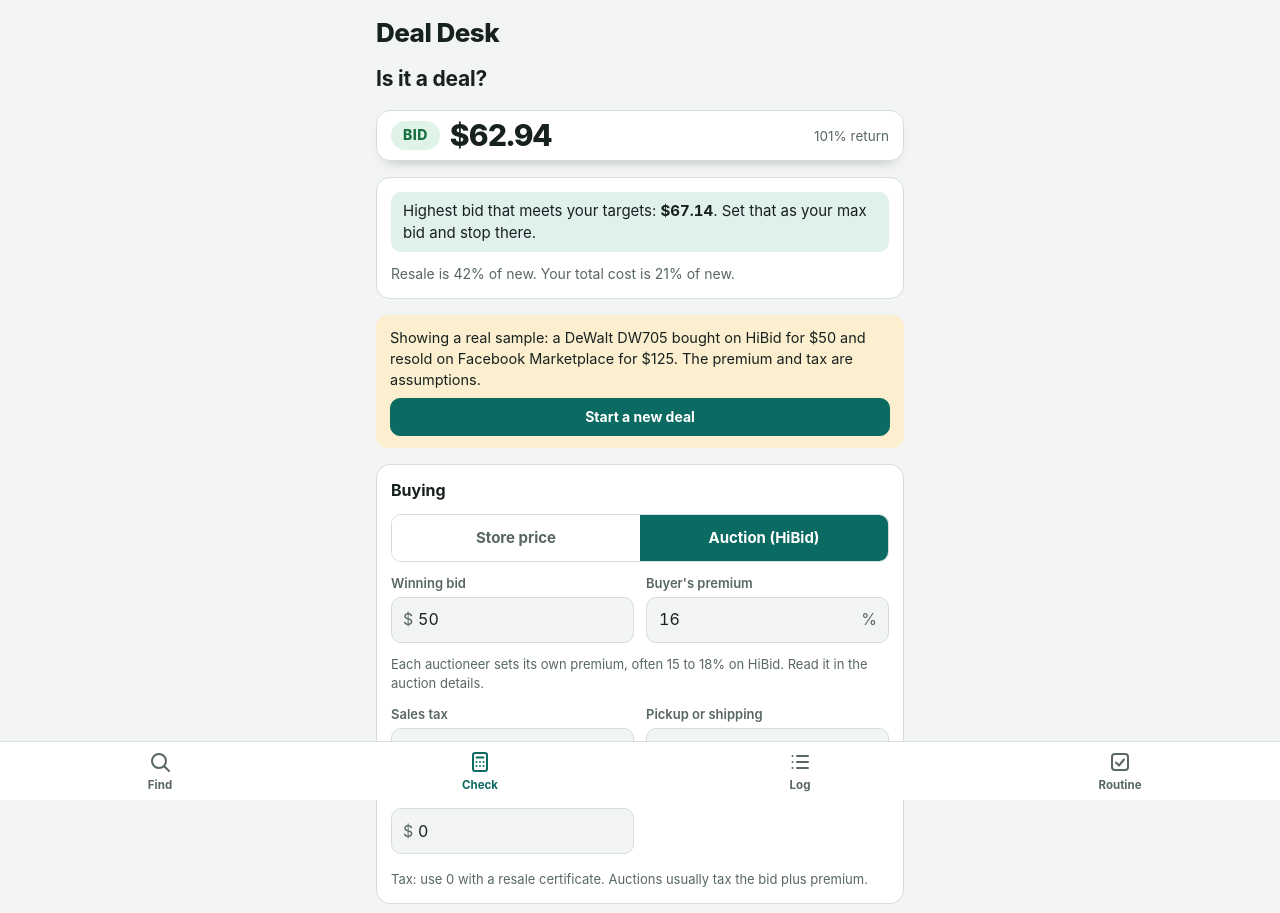
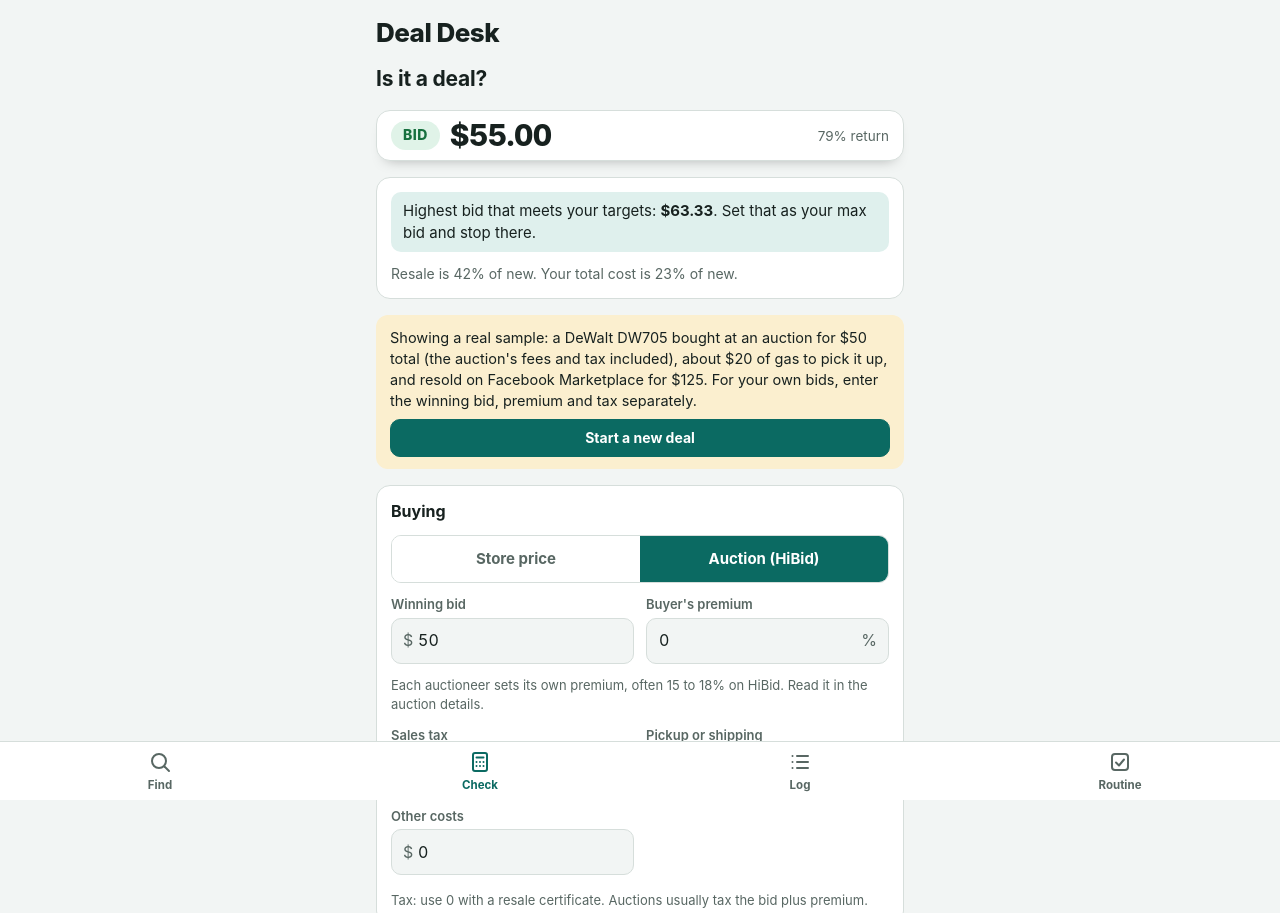
Before and after one commit to lilbuddie21/liltooltime-7k3q, a plain HTML site: page index.html in a window 1280 px wide. Shown: the top 913 px of the page. Drawn offline with Linux system fonts and the light colour scheme.

Commit message:
Update sample to the real DW705 sale
The $50 was the total paid including the auction's fees and tax, plus about
$20 of gas. Premium and tax are set to 0 in the sample and pickup cost to 20.
Cache version bumped so installed copies refresh.

Co-Authored-By: Claude Sonnet 5.5 <noreply@anthropic.com>
Claude-Session: https://claude.ai/code/session_01T6wx14E8ftoMrF8r2yEatS

```diff
--- a/index.html
+++ b/index.html
@@ -256,7 +256,7 @@ nav.tabs { position: fixed; left: 0; right: 0; bottom: 0; z-index: 10; display:
     </div>
 
     <div class="banner" id="sampleBanner">
-      <span>Showing a real sample: a DeWalt DW705 bought on HiBid for $50 and resold on Facebook Marketplace for $125. The premium and tax are assumptions.</span>
+      <span>Showing a real sample: a DeWalt DW705 bought at an auction for $50 total (the auction's fees and tax included), about $20 of gas to pick it up, and resold on Facebook Marketplace for $125. For your own bids, enter the winning bid, premium and tax separately.</span>
       <button type="button" class="small" id="newDealTop">Start a new deal</button>
     </div>
 
@@ -479,8 +479,8 @@ nav.tabs { position: fixed; left: 0; right: 0; bottom: 0; z-index: 10; display:
 
   /* ---------- state ---------- */
   var SAMPLE = {
-    mode: 'auction', resale: '125', channel: 'fb', feePct: '0', shipOut: '0', price: '', hammer: '50', premium: '16',
-    tax: '7', inbound: '0', other: '0', newPrice: '299.99', minProfit: '25', targetRoi: '50',
+    mode: 'auction', resale: '125', channel: 'fb', feePct: '0', shipOut: '0', price: '', hammer: '50', premium: '0',
+    tax: '0', inbound: '20', other: '0', newPrice: '299.99', minProfit: '25', targetRoi: '50',
     name: 'DeWalt DW705 miter saw', source: 'HiBid'
   };
   var state = { calc: {}, sample: true, find: { brand: 'DeWalt', mod: 'None', type: 'miter saw' }, tab: 'check', installDismissed: false };
--- a/sw.js
+++ b/sw.js
@@ -1,5 +1,5 @@
 /* Deal Desk offline cache. Bump CACHE when any app file changes so phones pick up the new version. */
-var CACHE = 'deal-desk-v1';
+var CACHE = 'deal-desk-v2';
 var ASSETS = ['./', './index.html', './manifest.webmanifest', './icon-192.png', './icon-512.png', './apple-touch-icon.png'];
 
 self.addEventListener('install', function (e) {
```
Also changed, not shown: README.txt.
